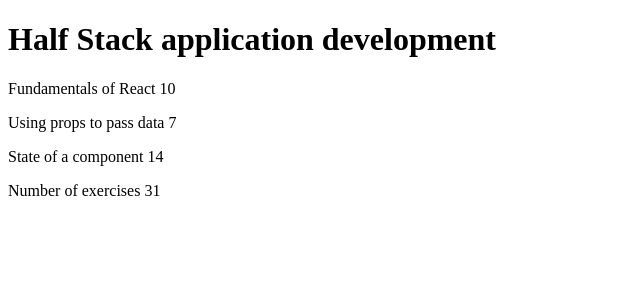
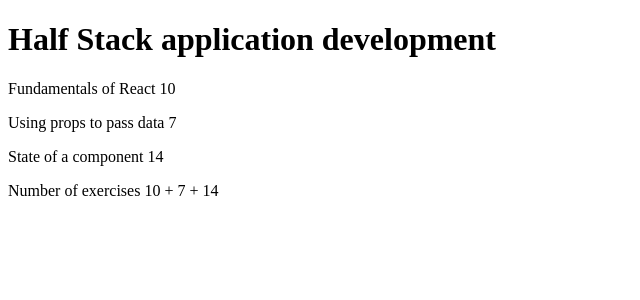
Before and after one commit to kenzul/course-information, a React (Vite) app: page / in a window 1280 px wide. Shown: the top 300 px of the page, without its empty margins (0-640 px from the left). Built offline with nearby package versions, Linux system fonts and the light colour scheme.

Commit message:
Create total component

```diff
--- a/src/App.jsx
+++ b/src/App.jsx
@@ -11,6 +11,10 @@
       <p>{props.part3} {props.exercises3}</p>
     </div>
   )
+}
+
+const Total = (props) => {
+  return <p>Number of exercises {props.exercises1} + {props.exercises2} + {props.exercises3}</p>
 }
 
 const App = () => {
@@ -29,7 +33,7 @@
         part1={part1} part2={part2} part3={part3}
         exercises1={exercises1} exercises2={exercises2} exercises3={exercises3}>
       </Content>
-      <p>Number of exercises {exercises1 + exercises2 + exercises3}</p>
+      <Total exercises1={exercises1} exercises2={exercises2} exercises3={exercises3}></Total>
     </div>
   )
 }
```
